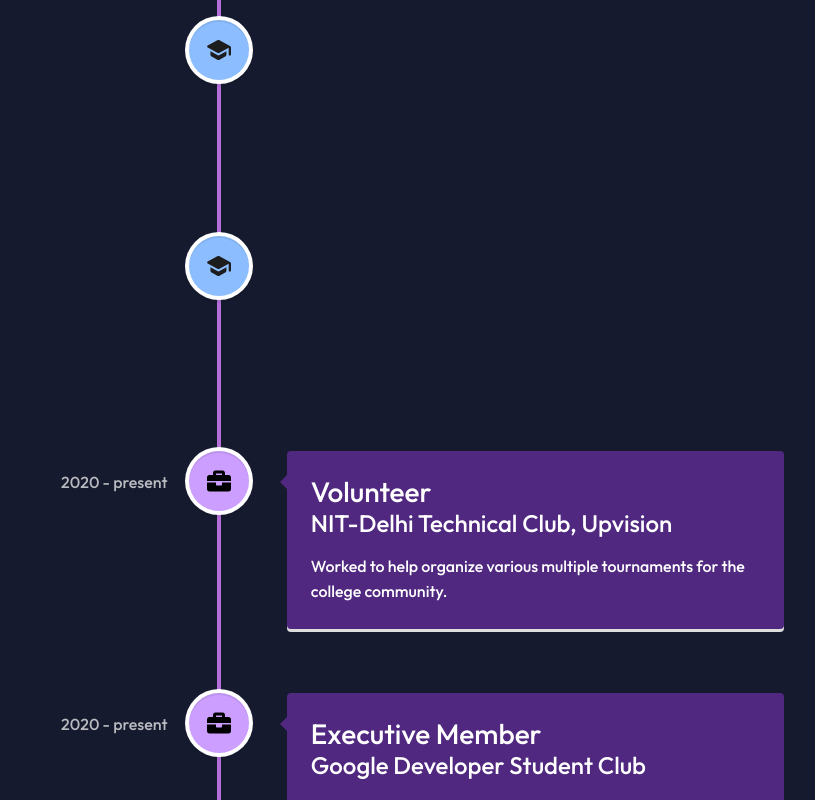
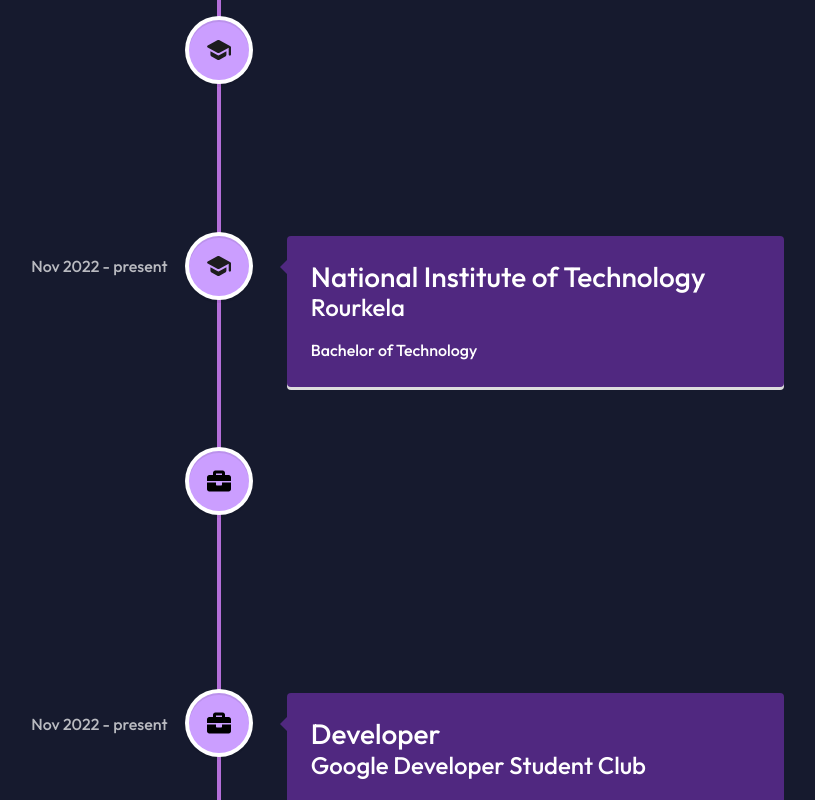
Before and after one commit to Srish-ty/CyberP_theme-Portfolio, a React (Create React App) app: page / in a window 1280 px wide. Shown: the part 2380-3180 px from the top of the page, without its empty margins (421-1236 px from the left). Built offline with nearby package versions, Linux system fonts and the light colour scheme.

Commit message:
added exp config and mapped

```diff
--- a/src/components/Experience.js
+++ b/src/components/Experience.js
@@ -6,6 +6,8 @@
 import "react-vertical-timeline-component/style.min.css";
 import { ReactComponent as WorkIcon } from "../images/work.svg";
 import { ReactComponent as SchoolIcon } from "../images/school.svg";
+import experiences from "../config/experience/Experience";
+import { useState } from "react";
 
 function Experience() {
   return (
@@ -13,54 +15,28 @@
       <h2 className="topic-head">Experience</h2>
       {/* Create a timeline here */}
       <VerticalTimeline lineColor="#b46fd9">
-        <VerticalTimelineElement
-          className="vertical-timeline-element--education"
-          date="2002-2018"
-          contentStyle={{ background: "rgb(40, 62, 128)", color: "#fff" }}
-          iconStyle={{ background: "rgb(140, 190, 255)", color: "#fff" }}
-          contentArrowStyle={{ borderRight: "7px solid  rgb(40, 62, 128)" }}
-          icon={<SchoolIcon />}
-          position={"left"}
-        >
-          <h3 className="vertical-timeline-element-title">
-            Ryan International School,
-          </h3>
-          <h4 className="vertical-timeline-element-subtitle">Chandigarh</h4>
-          <p>Class 10th</p>
-        </VerticalTimelineElement>
-        <VerticalTimelineElement
-          className="vertical-timeline-element--education"
-          date="2020-present"
-          contentStyle={{ background: "rgb(40, 62, 128)", color: "#fff" }}
-          iconStyle={{ background: "rgb(140, 190, 255)", color: "#fff" }}
-          contentArrowStyle={{ borderRight: "7px solid  rgb(40, 62, 128)" }}
-          icon={<SchoolIcon />}
-          position={"left"}
-        >
-          <h3 className="vertical-timeline-element-title">
-            National Institute of Technology,
-          </h3>
-          <h4 className="vertical-timeline-element-subtitle">Delhi</h4>
-          <p>Bachelor of Technology in Computer Science and Engineering</p>
-        </VerticalTimelineElement>
+        {experiences.map((e) => {
+          const id = experiences.indexOf(e);
+          const Icon = e.type === "work" ? WorkIcon : SchoolIcon;
+          const alignment = id % 2 === 0 ? "left" : "right";
+          return (
             <VerticalTimelineElement
               className="vertical-timeline-element--work"
               contentStyle={{ background: "rgb(80, 40, 128)", color: "#fff" }}
-          contentArrowStyle={{ borderRight: "7px solid  rgb(80, 40, 128)" }}
-          date="2020 - present"
+              contentArrowStyle={{
+                borderRight: "7px solid  rgb(80, 40, 128)",
+              }}
+              date={e.date}
               iconStyle={{ background: "rgb(203, 158, 255)", color: "#fff" }}
-          icon={<WorkIcon />}
-          position={"right"}
+              icon={<Icon />}
+              position={alignment}
             >
-          <h3 className="vertical-timeline-element-title">Volunteer</h3>
-          <h4 className="vertical-timeline-element-subtitle">
-            NIT-Delhi Technical Club, Upvision
-          </h4>
-          <p>
-            Worked to help organize various multiple tournaments for the college
-            community.
-          </p>
+              <h3 className="vertical-timeline-element-title">{e.heading}</h3>
+              <h4 className="vertical-timeline-element-subtitle">{e.sub}</h4>
+              <p>{e.description}</p>
             </VerticalTimelineElement>
+          );
+        })}
         <VerticalTimelineElement
           className="vertical-timeline-element--work"
           contentStyle={{ background: "rgb(80, 40, 128)", color: "#fff" }}
--- /dev/null
+++ b/src/config/experience/Experience.js
@@ -0,0 +1,56 @@
+const experiences = [
+  {
+    heading: "Sanjay Ghodawat Olympiad School",
+    sub: "Sangli",
+    date: "Nov 2017 - 2021",
+    description: "Class 12th",
+    alignment: "left",
+    type: "school",
+  },
+  {
+    heading: "National Institute of Technology",
+    sub: "Rourkela",
+    date: "Nov 2022 - present",
+    description: "Bachelor of Technology",
+    alignment: "left",
+    type: "school",
+  },
+  {
+    heading: "Student Expert",
+    sub: "Postman",
+    date: "Feb 2023 - present",
+    description:
+      "completed course and became a student expert in Postman Student Expert Program.",
+    alignment: "right",
+    type: "work",
+  },
+  {
+    heading: "Developer",
+    sub: "Google Developer Student Club",
+    date: "Nov 2022 - present",
+    description:
+      "Worked to organize various seminars and events which were attended by over 150 students. conducted workshops on various topics like Git and GitHub, Google Cloud Platform, etc.",
+    alignment: "right",
+    type: "work",
+  },
+  {
+    heading: "OpenSource Contributor",
+    sub: "GirlScript Summer of Code",
+    date: "Nov 2022 - present",
+    description:
+      "Worked on several opensource projects and contributed to them.",
+    alignment: "left",
+    type: "work",
+  },
+  {
+    heading: "VP of Technology",
+    sub: "Steathaim, early stage startup",
+    date: "Nov 2022 - present",
+    description:
+      "Handled all technical aspects from building ML models to websites and deploying to cloud.",
+    alignment: "left",
+    type: "work",
+  },
+];
+
+export default experiences;
```
Lines whose indentation alone changed are shown as unchanged.
